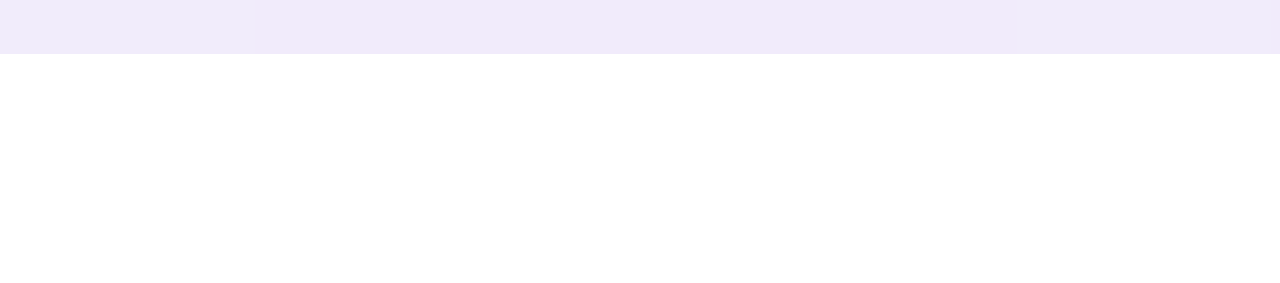
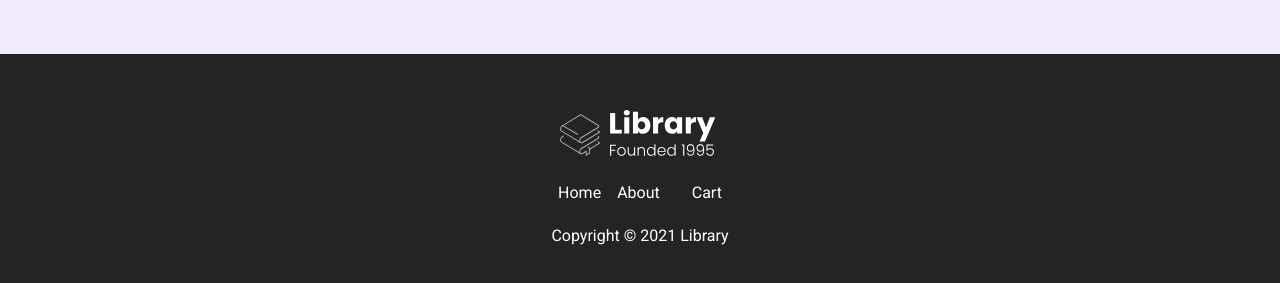
Before and after one commit to Timson89/Week5ReactRocketship-E-Commerce-App, a React (Create React App) app: page /books in a window 1280 px wide. Shown: the part 2897-3180 px from the top of the page. Before the commit the page ends 2951 px from the top, so only its background shows below. Built offline with nearby package versions, Linux system fonts and the light colour scheme.

Commit message:
Finished the Footer.

```diff
--- a/src/App.js
+++ b/src/App.js
@@ -11,6 +11,7 @@ import Highlights from './components/Highlights.jsx';
 import Featured   from './components/Featured.jsx';
 import Discounted from './components/Discounted.jsx';
 import Explore    from './components/Explore.jsx';
+import Footer     from './components/Footer.jsx';
 
 
 function App() {
@@ -24,6 +25,7 @@ function App() {
       <Featured />
       <Discounted />
       <Explore />
+      <Footer />
     </div>
   );
 }
--- a/src/components/Discounted.jsx
+++ b/src/components/Discounted.jsx
@@ -27,4 +27,4 @@ const Discounted = () => {
   )
 }
 
-export default Discounted
+export default Discounted;
--- a/src/components/Explore.jsx
+++ b/src/components/Explore.jsx
@@ -1,4 +1,4 @@
-import React from 'react'
+import React from 'react';
 
 const Explore = () => {
 
@@ -17,4 +17,4 @@ const Explore = () => {
   )
 }
 
-export default Explore
+export default Explore;
--- /dev/null
+++ b/src/components/Footer.jsx
@@ -0,0 +1,31 @@
+import React from 'react';
+import Logo from '../assets/Library.svg';
+
+const Footer = () => {
+
+  return (
+
+    <footer>
+      <div className="container">
+        <div className="row row__column">
+          <a href="/">
+            <figure className="footer__logo">
+              <img className="footer__logo--img" src={ Logo } alt="Logo"  />
+            </figure>
+          </a>
+          <div className="footer__list">
+            <a className="footer__link" href="/">Home</a>
+            <span className="footer__link no-cursor">About</span>
+            <a className="footer__link" href="/books" ></a>
+            <a className="footer__link" href="/cart" >Cart</a>
+          </div>
+          <div className="footer__copyright">
+            Copyright &copy; 2021 Library
+          </div>
+        </div>
+      </div>
+    </footer>
+  )
+}
+
+export default Footer;
--- a/src/components/Nav.jsx
+++ b/src/components/Nav.jsx
@@ -60,4 +60,4 @@ const Nav = () => {
   );
 }
 
-export default Nav;
+export default Nav
--- a/src/components/ui/Book.jsx
+++ b/src/components/ui/Book.jsx
@@ -1,5 +1,5 @@
 import { FontAwesomeIcon } from '@fortawesome/react-fontawesome';
-import React from 'react'
+import React from 'react';
 
 const Book = ({ book }) => {
 
@@ -36,4 +36,4 @@ const Book = ({ book }) => {
   )
 }
 
-export default Book
+export default Book;
```
